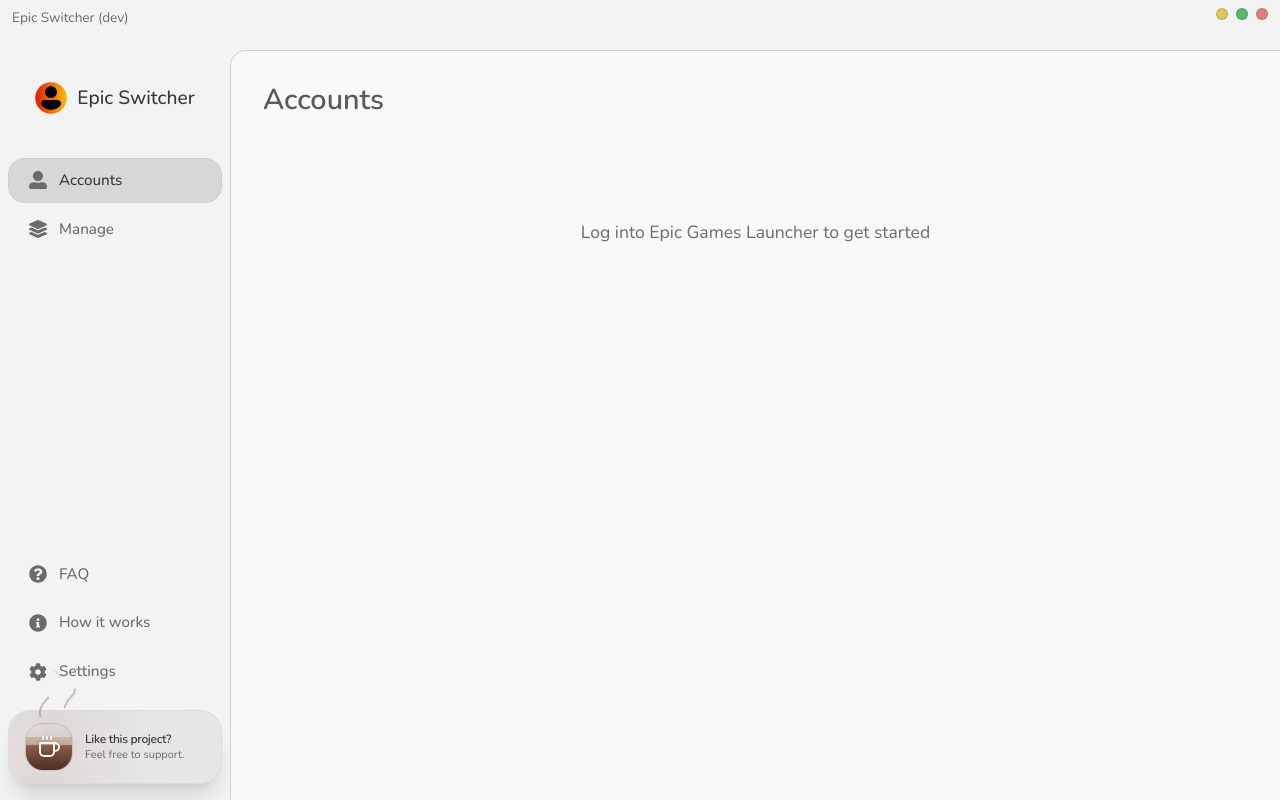
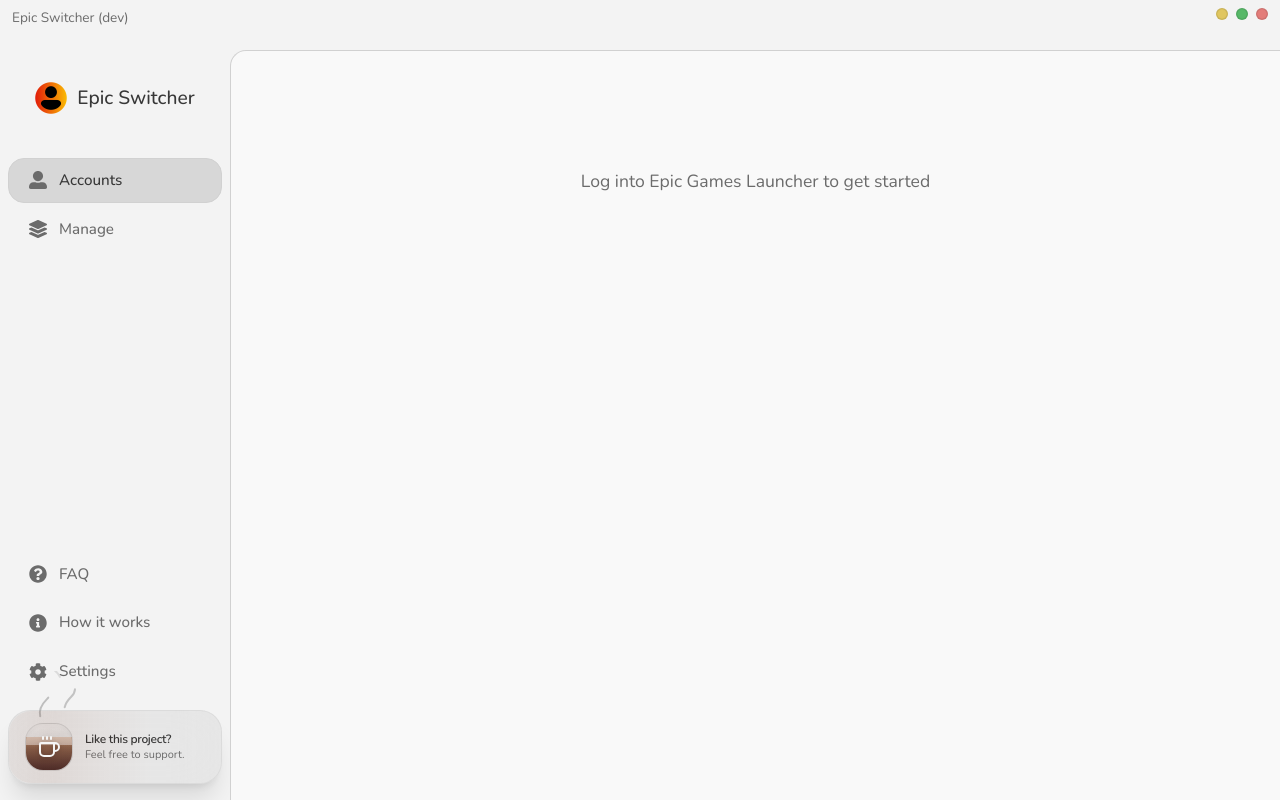
Before and after one commit to symonxdd/epic-switcher, a React (Vite) app in the folder frontend/: page /accounts in a window 1280 px wide. Built offline with nearby package versions, Linux system fonts and the light colour scheme.

Commit message:
Remove Accounts page header and adjust layout spacing
Removed the PageHeader component from the Accounts page and updated CSS to add top padding and reduce the bottom margin of the active account section for improved layout.

```diff
--- a/frontend/src/pages/Accounts.jsx
+++ b/frontend/src/pages/Accounts.jsx
@@ -142,7 +142,6 @@ export default function Accounts() {
 
   return (
     <div className={styles.pageWrapper}>
-      <PageHeader title="Accounts" />
 
       {!isLoading && (
         <>
--- a/frontend/src/pages/Accounts.module.css
+++ b/frontend/src/pages/Accounts.module.css
@@ -3,6 +3,7 @@
   flex-direction: column;
   height: 100%;
   min-height: 100%;
+  padding-top: 0.25rem;
 }
 
 /* ---- Not Logged In Section ---- */
@@ -61,7 +62,7 @@
 
 /* ---- Active Account Section ---- */
 .activeAccountSection {
-  margin-bottom: 56px;
+  margin-bottom: 25px;
   display: flex;
   justify-content: center;
 }
```
